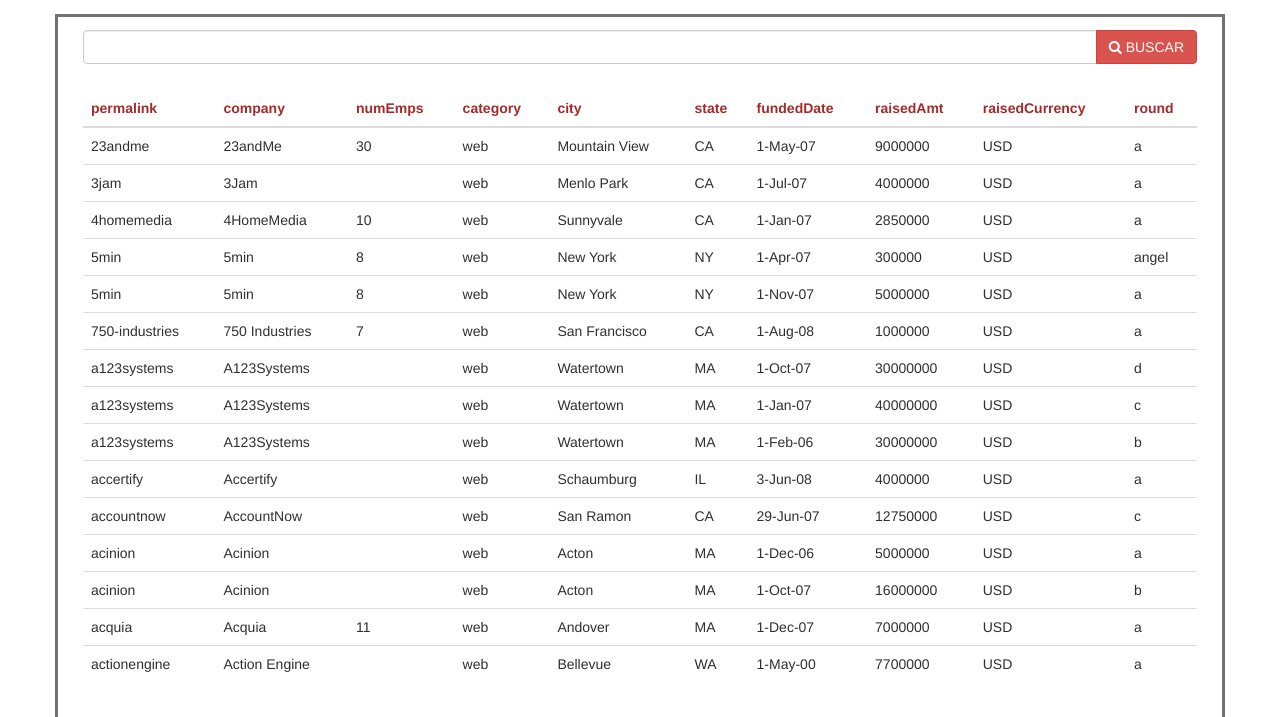
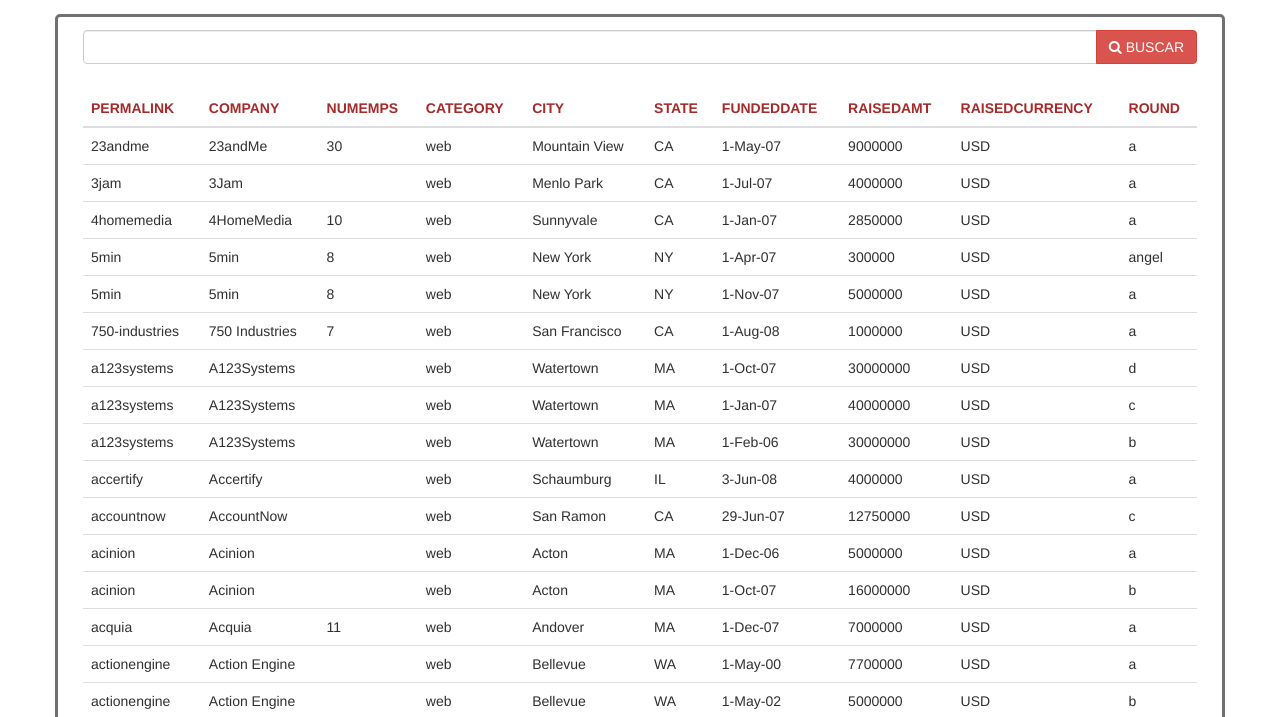
Before and after one commit to vitorcezli/tp1VdD, a plain HTML site: page src/index.html in a window 1280 px wide. Shown: the part 69-786 px from the top of the page. Drawn offline with Linux system fonts and the light colour scheme.

Commit message:
(Possivelmente) Ultimos ajustes e correcoes.

```diff
--- a/src/assets/css/style.css
+++ b/src/assets/css/style.css
@@ -9,7 +9,7 @@ html, body {
 
 .highlighted-container {
   background-color: white;
-  /*border-radius: 10px;*/
+  border-radius: 5px;
   border: 3px solid #717171;
   color: #303030;
 }
@@ -58,15 +58,7 @@ div.pagination-area > ul.pagination > li.active > a{
   left: 0;
 }
 
-a {
-  color: #A52A2A;
-}
-
-a:hover {
-  color: #A52A2A;
-}
-
-a:focus {
+th > a, th > a:hover, th > a:focus {
   color: #A52A2A;
 }
 
@@ -79,9 +71,9 @@ th {
 	top:0;
 	background-color:white;
 	overflow:hidden;
-	/*width:500px;*/
+  margin-top: 0;
 }
 
-#dinamic-thead>table{
+#dinamic-thead > table{
 	table-layout:fixed;
 }
--- a/src/assets/js/funcoesTabela.js
+++ b/src/assets/js/funcoesTabela.js
@@ -9,24 +9,10 @@ var tabelaDados=[];
  */
 var tableHeader;
 
-d3.csv("data/dados-tp1.csv", function(data) {
-
-    // Extracting the header (1st line in the document).
-    tableHeader = Object.keys(data[0]);
-
-    // Extracting the data.
-    data.forEach(function(element) {
-        var line = [];
-        Object.values(element).forEach(function(v) {
-            line.push(v);
-        });
-
-        tabelaDados.push(line);
-
-        //console.log(aux)
-    }, this);
-
-})
+/**
+ * Indica se os dados estao em ordem crescente (0) ou descrescente (1).
+ */
+var estados;
 
 /**
  * tabela que irá armazenar somente os dados que serão impressos
@@ -42,7 +28,7 @@ var primeiraLinhaImpressao = 0;
 /**
  * indica a quantidade de tuplas a ser impressa por seção
  */
-var quantidadeLinhaImpressao = 15;
+var quantidadeLinhaImpressao = 20;
 
 // -------------- Variaveis para controle de paginacao ----------
 /**
@@ -58,24 +44,72 @@ var numPages;
 /**
  * Numero maximo de paginas a serem listadas na paginacao.
  */
-var maxRangePag = 22;
+var maxRangePag = 10;
 
 /**
  * Primeiro indice sendo mostrado na paginacao.
  */
 var firstPageInList;
 
+d3.csv("data/dados-tp1.csv", function(data) {
+    // Extracting the header (1st line in the document).
+    tableHeader = Object.keys(data[0]);
+    for (var i = 0; i < tableHeader.length; i++)
+        tableHeader[i] = tableHeader[i].toUpperCase();
+
+    // Extracting the data.
+    data.forEach(function(element) {
+        var line = [];
+        Object.values(element).forEach(function(v) {
+            line.push(v);
+        });
+
+        tabelaDados.push(line);
+    }, this);
+
+});
+
 /**
  * Inicializando a pagina.
  */
 $('document').ready( function() {
     copiaTabelas();
+
+    // Inicializando o vetor de estados apos ter se obtido os campos do
+    // cabecalho.
+    estados = new Array(tableHeader.length).fill(0);
+
+    // Colocando o cabecalo na tabela recem-criada.
+    var table = $('#table-header');
+    console.log(table);
+    createTableHeader(table);
+
+    //var pagination = $('ul.pagination');
+    //createPagination(pagination);
+
     ordenaPorColuna(0);
-    reinicializaTabela();
+    //reinicializaTabela();
+});
 
-    var pagination = $('ul.pagination');
-    createPagination(pagination);
-});
+/**
+ * Creates a table header. Needs the global var tableHeader.
+ */
+function createTableHeader(table) {
+    var header = $('<tr></tr>');
+    var th, a;
+
+    for (var i = 0; i < tableHeader.length; i++) {
+        th = $('<th></th>')
+             .attr('onclick','ordenaPorColuna(' + i + ')')
+             .appendTo(header);
+        a = $('<a></a>')
+             .attr('href','javascript:void(0)')
+             .text(tableHeader[i])
+             .appendTo(th);
+    }
+
+    header.appendTo(table);
+}
 
 /**
  * adiciona uma linha na tabela. Utilizada internamente.
@@ -318,9 +352,14 @@ function createPagination(pagination) {
  * @param {*} pagination Pagination element
  */
 function resetPagination(pagination) {
-    pagination.find('li.pag-index').removeClass('active')
-                                   .first()
-                                   .addClass('active');
+    console.log('Reseting Pagination.');
+    if (firstPageInList == 1) {
+        pagination.find('li.pag-index').removeClass('active')
+                                       .first()
+                                       .addClass('active');
+    } else {
+        updatePagination(pagination);
+    }
     showTableSlice(0);
 }
 
@@ -368,7 +407,6 @@ var ordenaPorColuna = (function () {
      * guarda os estados da coluna para ordenar entre
      * crescente e decrescente
      */
-    var estados = [0, 0, 0, 0, 0, 0, 0, 0, 0, 0];
 
     return function ( coluna ) {
         if(estados[coluna] == 0 ) {
--- a/src/index.html
+++ b/src/index.html
@@ -25,13 +25,16 @@
                           <input type="text" class="form-control" onchange="modificaTabelaParaBusca()" id="texto-busca">
                         <span class="input-group-btn">
                             <button class="btn btn-danger">
-                                <i class="fa fa-search" aria-hidden="false"></i> <span>BUSCAR</span>
+                                <i class="fa fa-search" aria-hidden="true"></i> <span>BUSCAR</span>
                             </button>
                         </span>
                     </div>
             </div>
 
-            <br>
+            <div class="row">
+                <br>
+            </div>
+
 			<!-- Dinamic thead-->
 			<div id="dinamic-thead" class="row custom-row"></div>
             <!-- Dinamic Table -->
@@ -39,8 +42,8 @@
                 <div id="scroll-container" class="table-responsive">
                     <table id="tabela-dinamica" class="table table-hover">
                     <thead id="table-header">
-                        <tr>
-                            <th onclick="ordenaPorColuna(0)"><a href="#">permalink</a></th>
+                        <!--tr>
+                            <!th onclick="ordenaPorColuna(0)"><a href="#">permalink</a></th>
                             <th onclick="ordenaPorColuna(1)"><a href="#">company</a></th>
                             <th onclick="ordenaPorColuna(2)"><a href="#">numEmps</a></th>
                             <th onclick="ordenaPorColuna(3)"><a href="#">category</a></th>
@@ -50,7 +53,7 @@
                             <th onclick="ordenaPorColuna(7)"><a href="#">raisedAmt</a></th>
                             <th onclick="ordenaPorColuna(8)"><a href="#">raisedCurrency</a></th>
                             <th onclick="ordenaPorColuna(9)"><a href="#">round</a></th>
-                        </tr>
+                        </tr-->
                     </thead>
                     </table>
                 </div>
```
